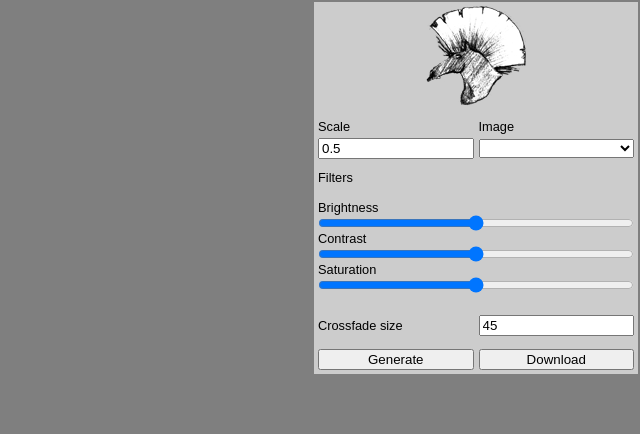
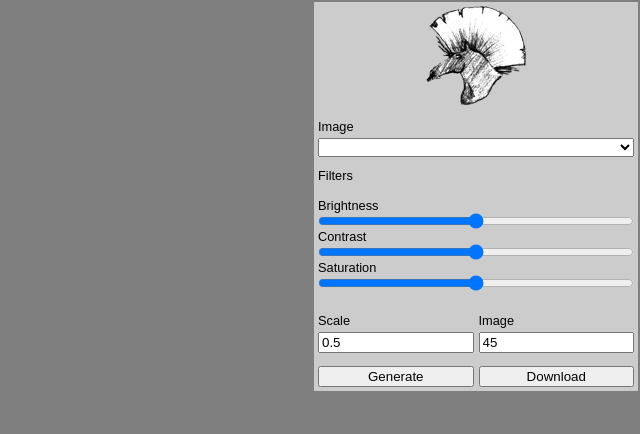
Before and after one commit to Reeywhaar/congen, a website: page index.html in a window 1280 px wide. Shown: the whole page, without its empty margins (640-1280 px from the left). Drawn offline with Linux system fonts and the light colour scheme; files whose address does not match are found by name.

Commit message:
Rearrange rows

```diff
--- a/index.html
+++ b/index.html
@@ -54,6 +54,10 @@
       grid-column-gap: 5px;
       justify-items: stretch;
       align-items: center;
+    }
+
+    .controls__row_single {
+      grid-template-columns: 1fr;
     }
 
     .controls__row:not(.controls__labels)+.controls__row {
@@ -131,14 +135,11 @@
     </div>
 
     <div class="controls__row controls__labels">
-      <div class="controls__label">Scale</div>
       <div class="controls__label">Image</div>
     </div>
 
-    <div class="controls__row">
-      <input type="number" class="zinput" value="0.5" min="0.1" step="0.25" max="10" placeholder="scale" title="Scale">
-      <select class="src">
-      </select>
+    <div class="controls__row controls__row_single">
+      <select class="src"></select>
     </div>
 
     <div class="controls__label">Filters</div>
@@ -162,8 +163,13 @@
 
     <div class="spacer"></div>
 
+    <div class="controls__row controls__labels">
+      <div class="controls__label">Scale</div>
+      <div class="controls__label">Image</div>
+    </div>
+
     <div class="controls__row">
-      <div class="controls__label">Crossfade size</div>
+      <input type="number" class="zinput" value="0.5" min="0.1" step="0.25" max="10" placeholder="scale" title="Scale">
       <input type="number" class="mask-tiles__value" value="45" min="0" step="5" max="300" placeholder="Tile mask size"
         title="Tile mask size">
     </div>
```
